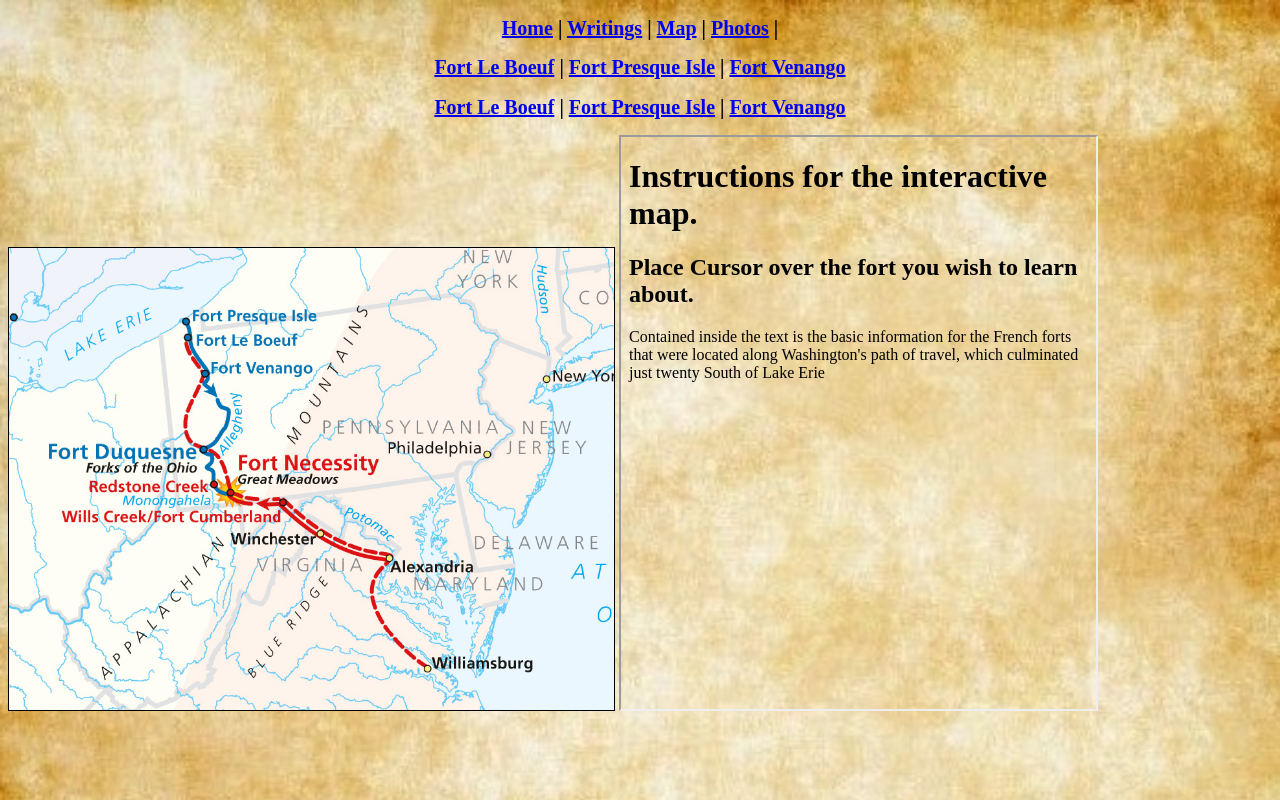
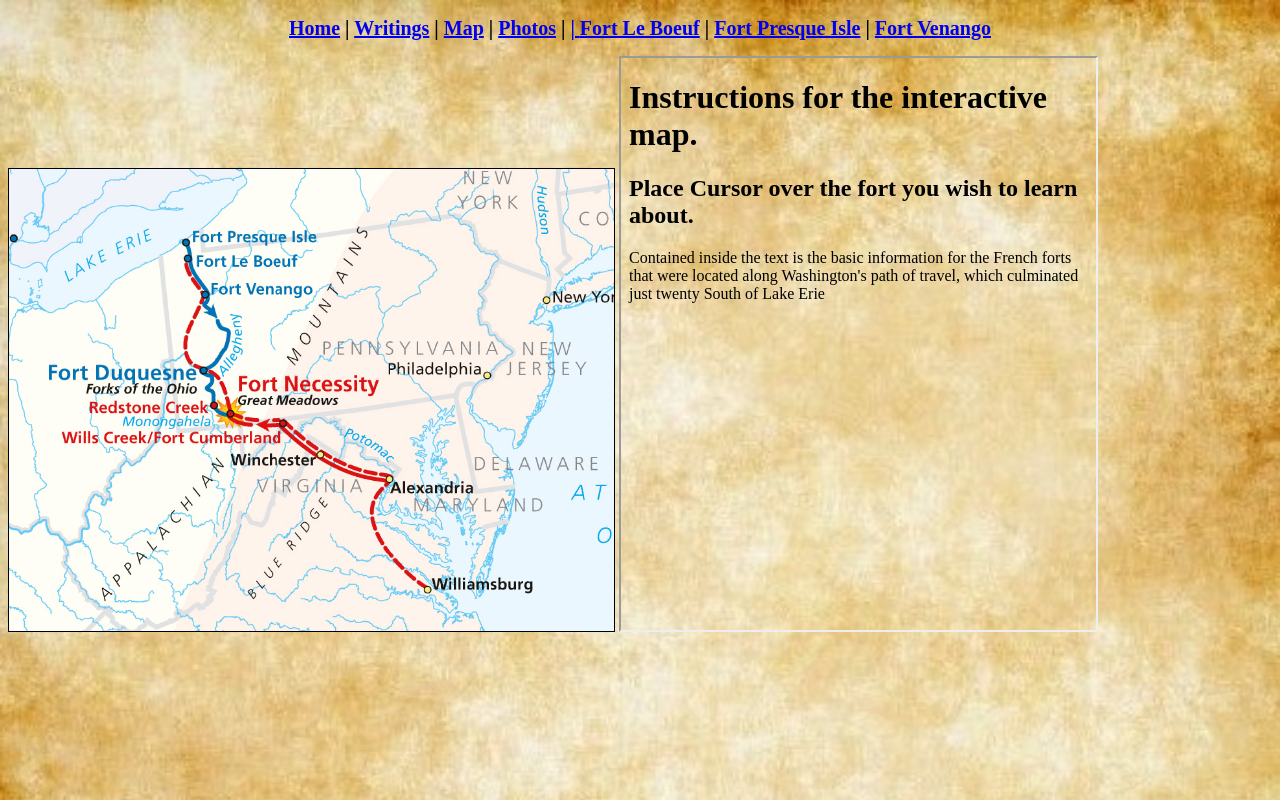
Before and after one commit to untrogen999/Washington_Trail, a plain HTML site: page docs/map.html in a window 1280 px wide. Drawn offline with Linux system fonts and the light colour scheme.

Commit message:
Removed duplicate menu bar items in 'map.html'. Added missing '|' between new items in menu bar.

```diff
--- a/docs/map.html
+++ b/docs/map.html
@@ -5,16 +5,12 @@
         <link type="text/css" href="washingtontrail.css" rel="stylesheet" />
 
     </head>
-    <h2><a href="index.html">Home</a> | <a href="journal.html">Writings</a> | <a href="map.html"
-        >Map</a> | <a href="photos.html">Photos</a> | <a href="process.html"><h2><a href="boeuf.html">Fort Le Boeuf</a> | <a href="presque.html">Fort Presque Isle</a> | <a
-        href="machault.html">Fort Venango</a></h2>
 
-    <h2><a href="boeuf.html">Fort Le Boeuf</a> | <a href="presque.html">Fort Presque Isle</a> | <a
-        href="machault.html">Fort Venango</a></h2>
-
-
-    <!-- AZ: Removed duplicate menu bar SSI include -->
+    <!-- AZ: Replaced duplicate menu bar SSI include with more extensive menu that was above <body>. -->
     <body>
+        <h2><a href="index.html">Home</a> | <a href="journal.html">Writings</a> | <a href="map.html"
+            >Map</a> | <a href="photos.html">Photos</a> | <a href="process.html"> | <a href="boeuf.html">Fort Le Boeuf</a> | <a href="presque.html">Fort Presque Isle</a> | <a
+            href="machault.html">Fort Venango</a></h2>
         <img src="Pictures/MapofFrenchForts.png" usemap="#image_map">
         <map name="image_map">
             <area target="MapInfo"alt="Fort Le Boeuf" title="Fort Le Boeuf" href="boeuf.html" coords="170,83,188,103" shape="rect">
```
Also changed, not shown: docs/boeuf.html (+1 -1 lines), docs/index.html (+1 -1 lines), docs/journal.html (+2 -1 lines), docs/machault.html (+1 -1 lines), docs/menu.html (+1 -1 lines), docs/photos.html (+1 -1 lines), docs/presque.html (+1 -1 lines), docs/process.html (+1 -1 lines).
